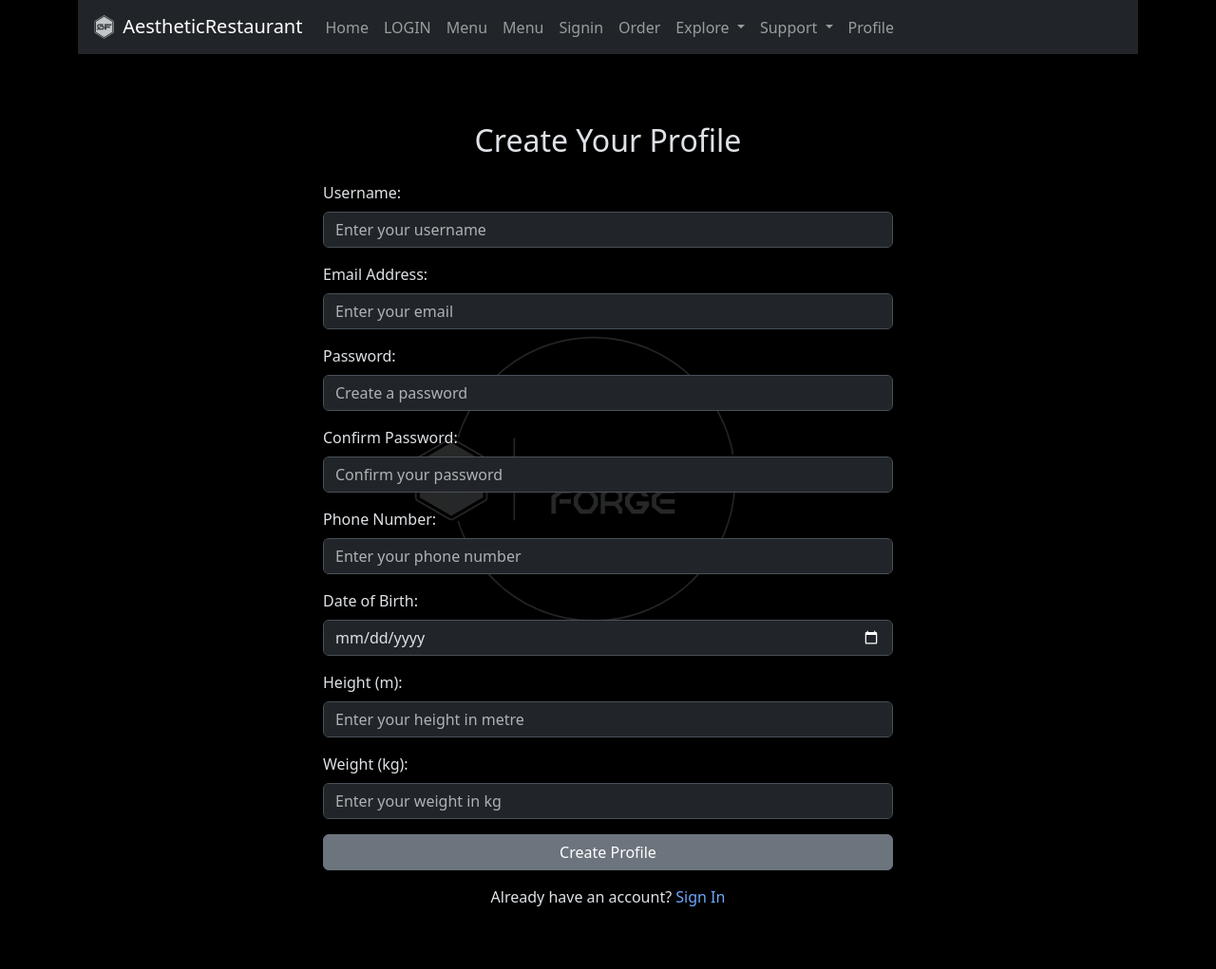
After one commit to swasal/Aesthetic-Restaurant, a Flask app: page /signin in a window 1280 px wide. The commit adds this page. Shown: the whole page at 95% size. Run offline with Flask 3, Linux system fonts and the light colour scheme.

Commit message:
Refactoring login.html, signin.html, base.html, app.py
created signin.html and modified login.html, app.py, base.html

Co-Authored-By: Inzamul Kabir Tanvir <190270372+TanvirKabir1999@users.noreply.github.com>

```diff
--- a/app.py
+++ b/app.py
@@ -11,6 +11,10 @@ def home():
 @app.route("/login")
 def login():
     return render_template("login.html", title="login")
+
+@app.route("/signin")
+def signin():
+    return render_template("signin.html", title="Signin")
 
 
 @app.route("/contact")
--- a/templates/base.html
+++ b/templates/base.html
@@ -57,14 +57,30 @@
                               Home
                           </a>
                         </li>
-
+                        <!-- Button Login -->
+                        <li class="nav-item" data-bs-theme="dark">
+                            <a class="nav-link" href="{{ url_for('login') }}" role="button" aria-expanded="false">
+                                LOGIN
+                            </a>
+                          </li>
                         <!-- Button Menu -->
                         <li class="nav-item" data-bs-theme="dark">
                           <a class="nav-link" href="{{ url_for('menu') }}" role="button" aria-expanded="false">
                               Menu
                           </a>
                         </li>
-
+                                                <!-- Button Menu -->
+                        <li class="nav-item" data-bs-theme="dark">
+                          <a class="nav-link" href="{{ url_for('menu') }}" role="button" aria-expanded="false">
+                              Menu
+                          </a>
+                        </li>
+                        <!-- Button signin -->
+                        <li class="nav-item" data-bs-theme="dark">
+                            <a class="nav-link" href="{{ url_for('signin') }}" role="button" aria-expanded="false">
+                                Signin
+                            </a>
+                          </li>
 
                         <!-- Button Order Summary -->
                         <li class="nav-item" data-bs-theme="dark">
--- a/templates/login.html
+++ b/templates/login.html
@@ -4,9 +4,9 @@
     <div class="container">
         <div class="form-container">
             <!-- Toggle Buttons -->
-            <div class="d-flex justify-content-between mb-4">
+            <!-- <div class="d-flex justify-content-between mb-4">
                 <button class="btn btn-secondary active">LOGIN</button>
-                <!-- <button class="btn toggle-btn">REGISTER</button> -->
+                 <button class="btn toggle-btn">REGISTER</button> -->
             </div>
 
             <!-- Social Login -->
--- /dev/null
+++ b/templates/signin.html
@@ -0,0 +1,48 @@
+{% extends 'base.html' %}
+
+{% block content %}
+<div class="container d-flex justify-content-center py-5">
+    <div class="w-75" style="max-width: 600px;">
+        <form>
+            <h2 class="text-center mb-4">Create Your Profile</h2>
+            <div class="mb-3">
+                <label for="username" class="form-label">Username:</label>
+                <input type="text" id="username" class="form-control" placeholder="Enter your username" required>
+            </div>
+            <div class="mb-3">
+                <label for="email" class="form-label">Email Address:</label>
+                <input type="email" id="email" class="form-control" placeholder="Enter your email" required>
+            </div>
+            <div class="mb-3">
+                <label for="password" class="form-label">Password:</label>
+                <input type="password" id="password" class="form-control" placeholder="Create a password" required>
+            </div>
+            <div class="mb-3">
+                <label for="confirm-password" class="form-label">Confirm Password:</label>
+                <input type="password" id="confirm-password" class="form-control" placeholder="Confirm your password" required>
+            </div>
+            <div class="mb-3">
+                <label for="phone" class="form-label">Phone Number:</label>
+                <input type="tel" id="phone" class="form-control" placeholder="Enter your phone number" required>
+            </div>
+            <div class="mb-3">
+                <label for="dob" class="form-label">Date of Birth:</label>
+                <input type="date" id="dob" class="form-control" required>
+            </div>
+            <div class="mb-3">
+                <label for="height" class="form-label">Height (m):</label>
+                <input type="number" id="height" class="form-control" placeholder="Enter your height in metre" required>
+            </div>
+            <div class="mb-3">
+                <label for="weight" class="form-label">Weight (kg):</label>
+                <input type="number" id="weight" class="form-control" placeholder="Enter your weight in kg" required>
+            </div>
+
+            <button type="submit" class="btn btn-secondary w-100">Create Profile</button>
+        </form>
+        <div class="text-center mt-3">
+            <p>Already have an account? <a href="#" class="text-decoration-none">Sign In</a></p>
+        </div>
+    </div>
+</div>
+{% endblock %}
```
